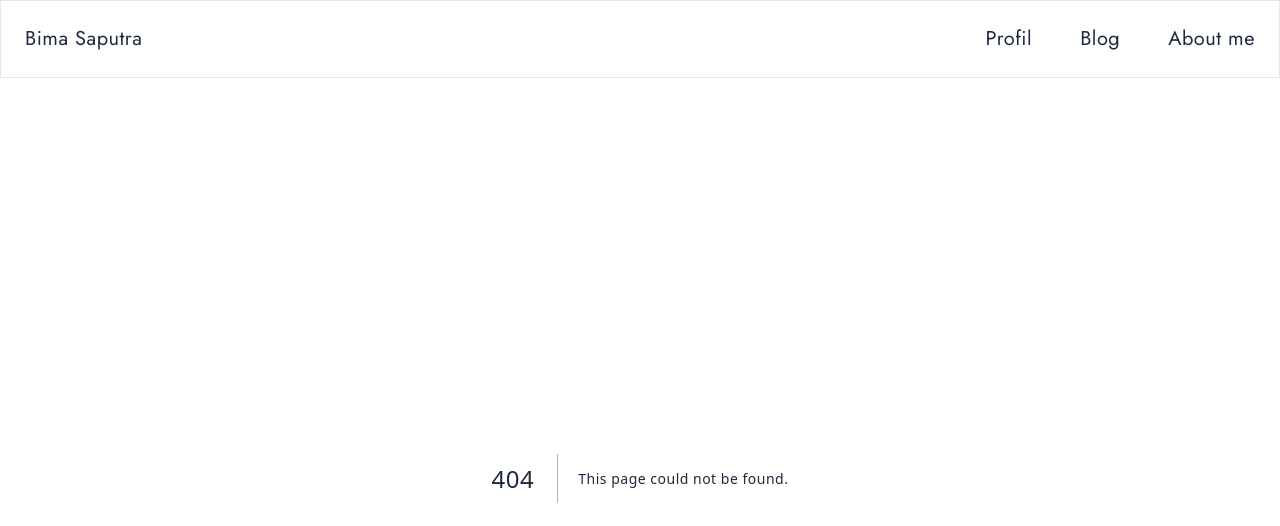
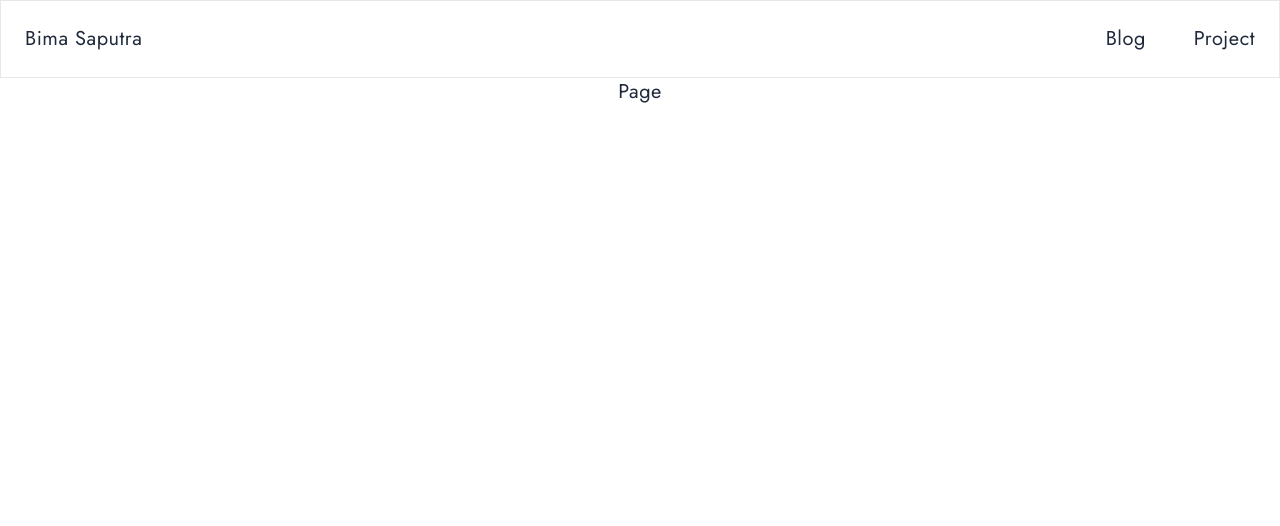
Before and after one commit to bmsptra24/Portofolio, a Next.js app: page /profil in a window 1280 px wide. Before the commit this address had no page. Shown: the top 526 px of the page. Built offline with nearby package versions, Linux system fonts and the light colour scheme.

Commit message:
fix: title web

```diff
--- a/src/app/blog/[slug]/page.tsx
+++ b/src/app/blog/[slug]/page.tsx
@@ -2,8 +2,6 @@
 import Background from '@/components/Background/Background'
 import { readBlogBySlug } from '@/server/blog/crud'
 import { metadata } from '@/app/layout'
-import { BlogItem } from '@/types/blog'
-import markdownit from 'markdown-it'
 import React from 'react'
 
 const Page = async ({ params }: { params: { slug: string } }) => {
--- a/src/app/layout.tsx
+++ b/src/app/layout.tsx
@@ -7,8 +7,8 @@ import Background from '@/components/Background/Background'
 const inter = Jost({ subsets: ['latin'] })
 
 export const metadata: Metadata = {
-  title: 'Create Next App',
-  description: 'Generated by create next app',
+  title: 'Bmsptra24 Blog',
+  description: 'Blog by Bima Saputra',
 }
 
 export default function RootLayout({
--- /dev/null
+++ b/src/app/profil/page.tsx
@@ -0,0 +1,7 @@
+import React from 'react'
+
+const Page = () => {
+  return <div>Page</div>
+}
+
+export default Page
--- a/src/components/Header/Header.tsx
+++ b/src/components/Header/Header.tsx
@@ -7,11 +7,14 @@ const Header = () => {
   return (
     <section className="w-full border">
       <header className="container mx-auto flex justify-between p-6 w-full">
-        <p className="hover:font-semibold hover:-tracking-wider transition-all cursor-pointer hover:text-slate-950">
+        <Link
+          href={'/profil'}
+          className="hover:font-semibold hover:-tracking-wider transition-all cursor-pointer hover:text-slate-950"
+        >
           Bima Saputra
-        </p>
+        </Link>
         <div className="flex gap-12">
-          {['Profil', 'Blog', 'About me'].map((item, index) => (
+          {['Blog', 'Project'].map((item, index) => (
             <Link
               href={`/${generateSlug(item)}`}
               key={index}
```
